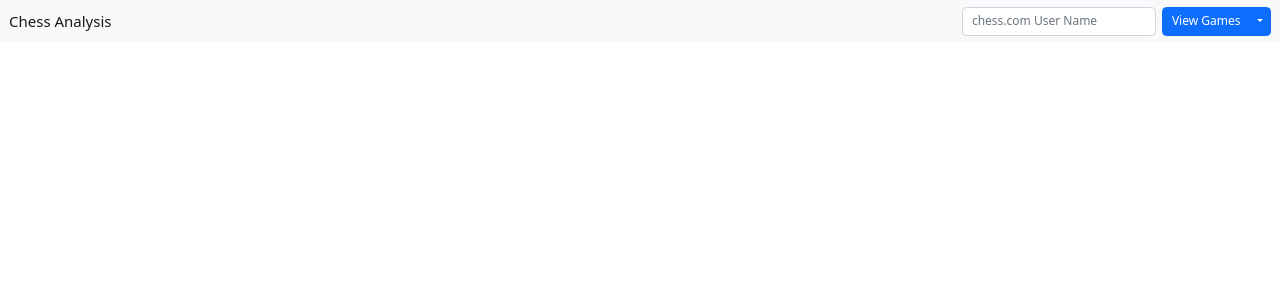
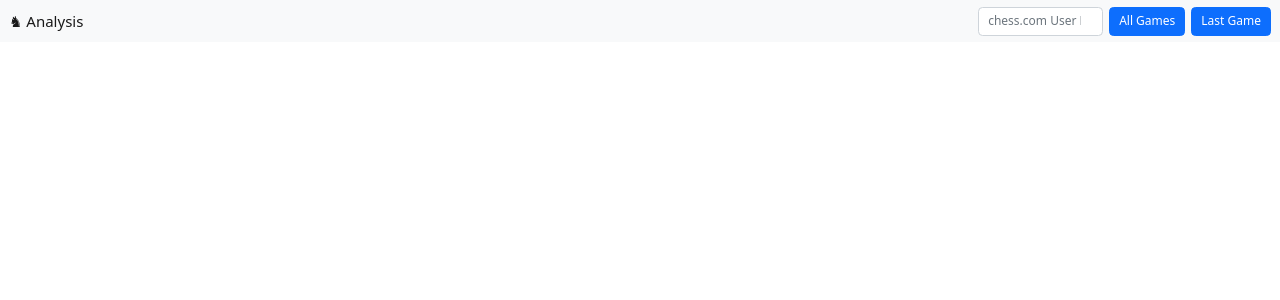
Before and after one commit to SirNytram/chess-blunder-analysis, a Flask app: page / in a window 1280 px wide. Shown: the top 300 px of the page. Run offline with Flask 2, Linux system fonts and the light colour scheme; some libraries are stand-ins or nearby versions.

Commit message:
separate buttons in header remove broken loading icon until i have better solution change title to emoji flip favicon

```diff
--- a/templates/index.html
+++ b/templates/index.html
@@ -1,7 +1,7 @@
 <!doctype html>
 <html lang="en" style="font-size: 12px;">
   <head>
-    <title>Chess Analysis</title>
+    <title>Analysis</title>
     <!-- Required meta tags -->
     <meta charset="utf-8">
     <meta name="viewport" content="width=device-width, initial-scale=1, shrink-to-fit=no">
@@ -21,18 +21,11 @@
 
     <nav class="navbar navbar-light bg-light fixed-top">
         <div class="container-fluid">
-          <a class="navbar-brand" href="/">Chess Analysis</a>
+          <a class="navbar-brand" href="/">♞ Analysis</a>
           <form action="/" class="d-flex" method="POST">
-            <input name="username" class="form-control me-2" type="search" placeholder="chess.com User Name" aria-label="Search" value="{{user}}">
-            <div class="btn-group">
-              <button type="submit"  name="action" value='games' class="btn btn-primary text-nowrap">View Games</button>
-              <button type="button" class="btn btn-primary dropdown-toggle dropdown-toggle-split" data-bs-toggle="dropdown" aria-haspopup="true" aria-expanded="false">
-                <span class="visually-hidden">Toggle Dropdown</span>
-              </button>
-              <div class="dropdown-menu">
-                <button type="submit" name="action" value='last_game' class="btn dropdown-item btn-primary">View Last Game</button>
-              </div>
-            </div>
+            <input name="username" class="form-control me-2" style="width:125px"type="search" placeholder="chess.com User Name" aria-label="Search" value="{{user}}">
+            <button type="submit"  name="action" value='games' class="btn btn-primary text-nowrap me-2">All Games</button>
+            <button type="submit" name="action" value='last_game' class="btn btn-primary text-nowrap">Last Game</button>
           </form>
     </div>
 </nav>
```
Also changed, not shown: templates/analyse.html (+8 -5 lines), templates/games.html (+9 -16 lines), static/favicon.ico.
